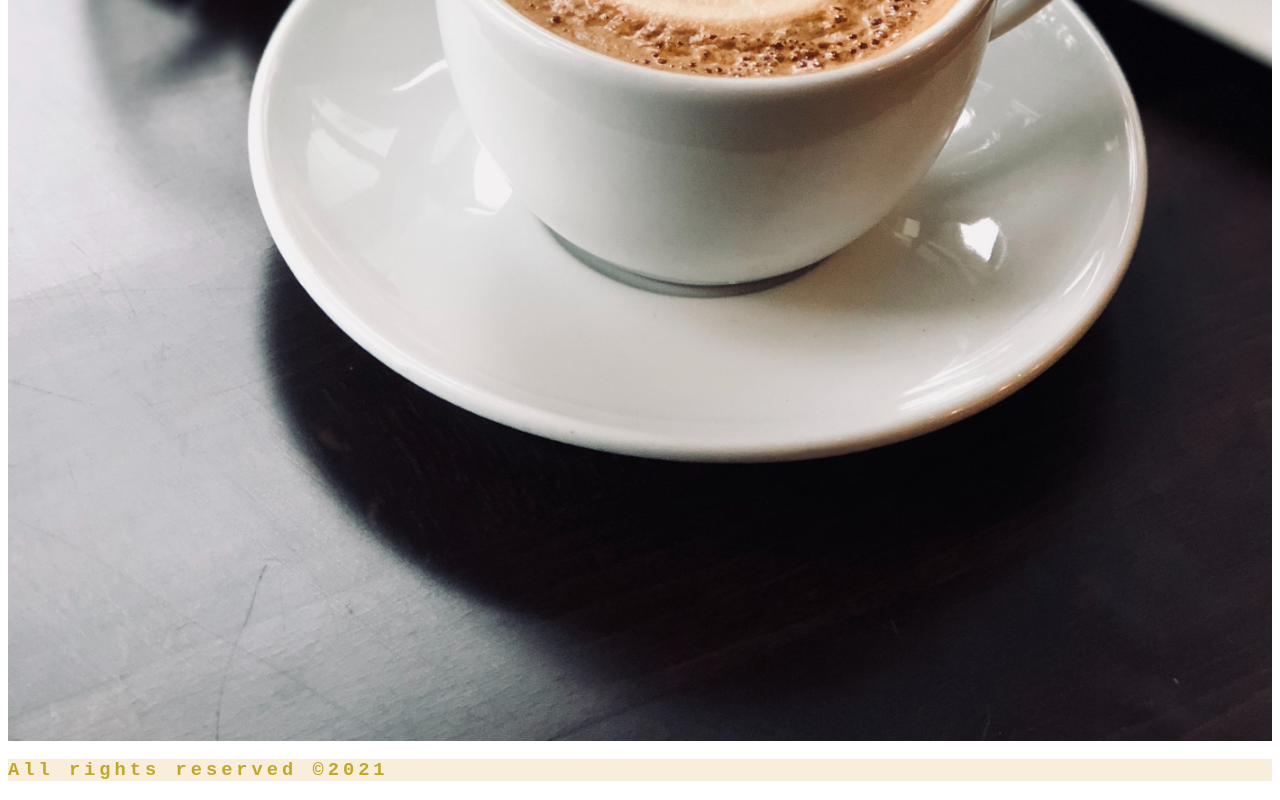
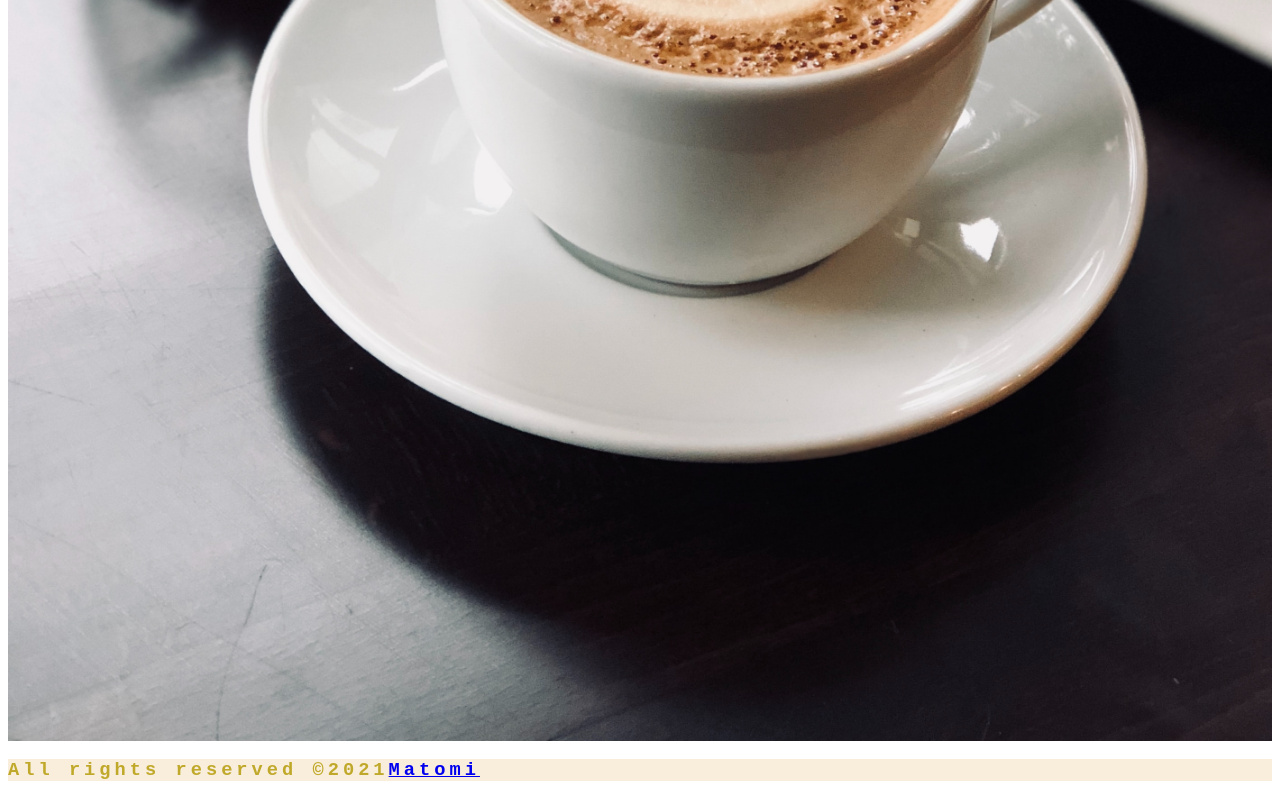
Before and after one commit to ezekiel444/buy-coffee, a Gatsby site: page /about in a window 1280 px wide. Shown: the part 923-1723 px from the top of the page. Built offline with nearby package versions, Linux system fonts and the light colour scheme; Gatsby itself is replaced by a stand-in of ours.

Commit message:
footer updated

```diff
--- a/src/components/Globals/Footer.js
+++ b/src/components/Globals/Footer.js
@@ -6,7 +6,9 @@ export default function Footer() {
             <div className="container">
                  <div className="row">
                     <div className="col-10 mx-auto col-md-6 text-yellow text-center text-capitalize">
-                        <h3>All rights reserved &copy;{new Date().getFullYear().toString()}</h3>
+
+                        <h3>All rights reserved &copy;{new Date().getFullYear().toString()}
+                        <span><a rel="noopener noreferrer" href="http://matomi.netlify.app">Matomi</a></span></h3>
                         </div>
                  </div>
             </div>
```
